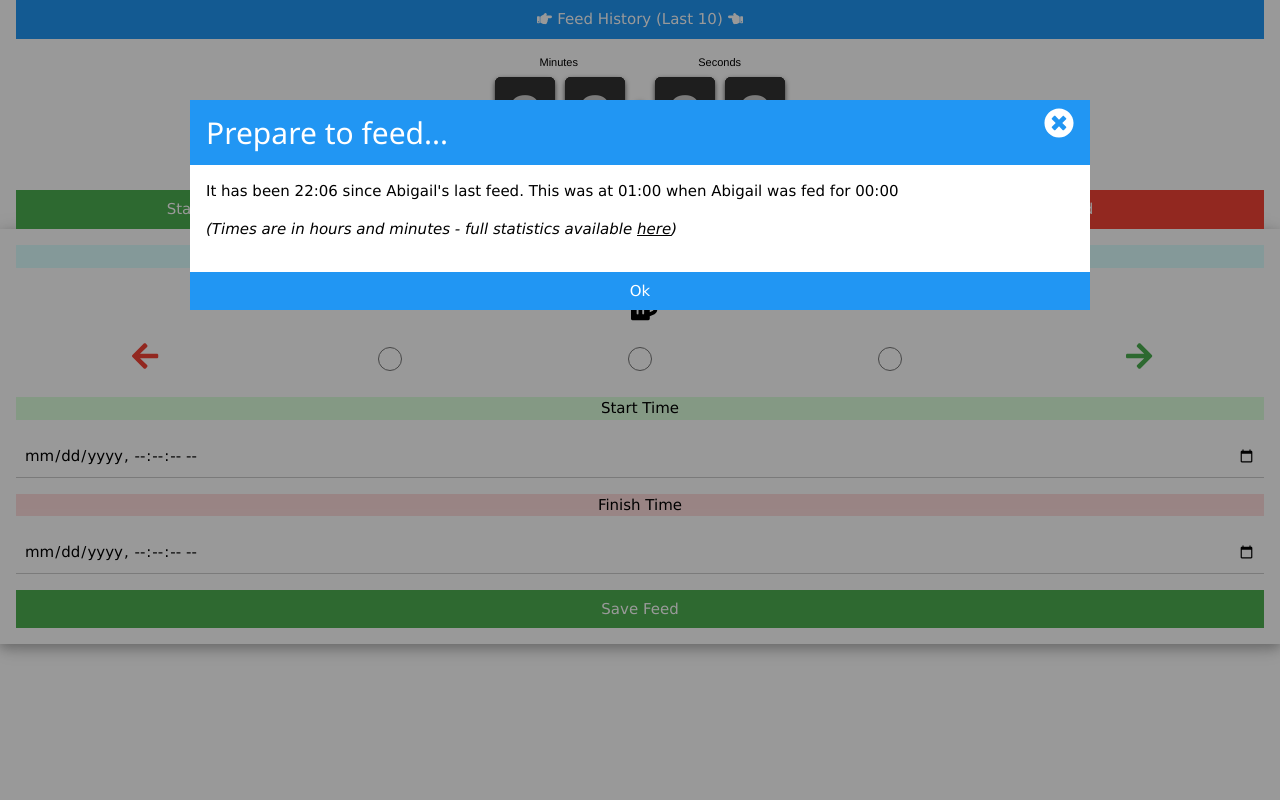
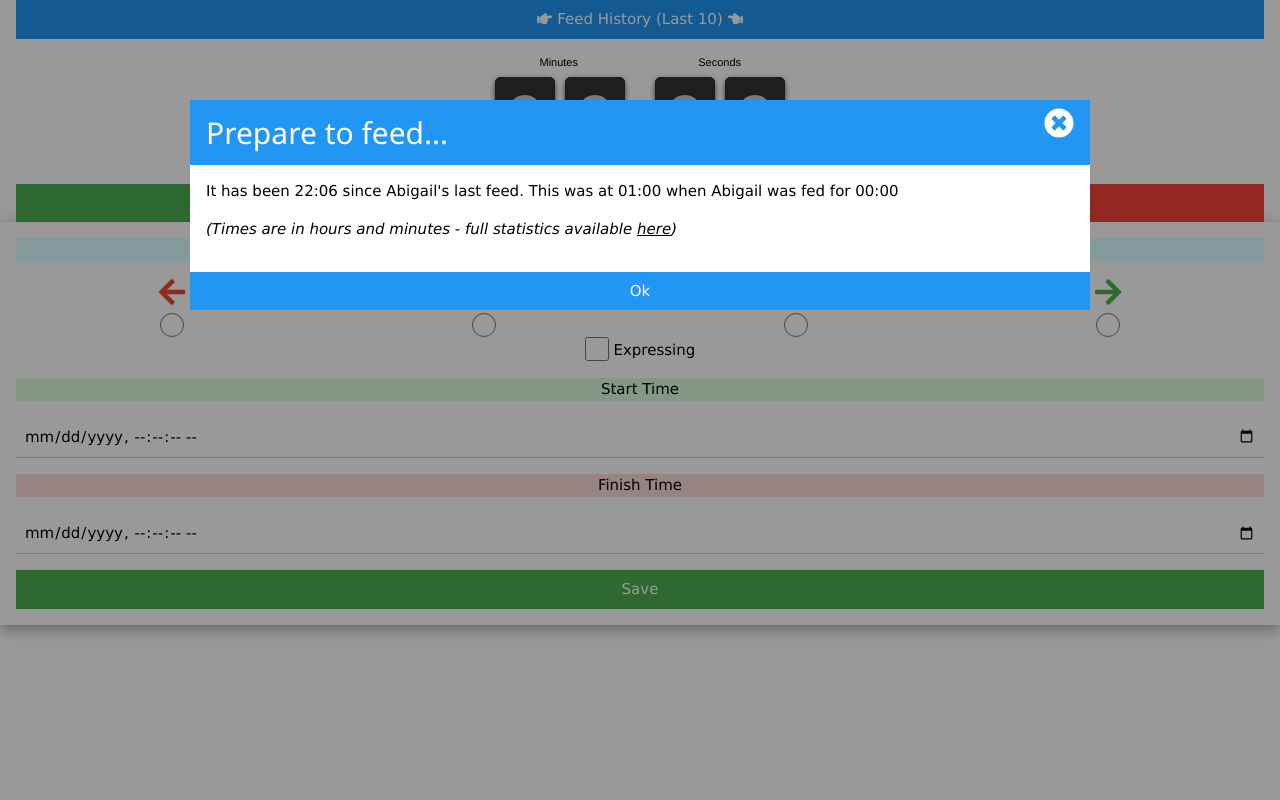
Before and after one commit to chssn/feeding, a PHP site: page / in a window 1280 px wide. Run offline with PHP 8.4, Linux system fonts and the light colour scheme; data that the repository does not hold is empty; a stand-in replaces the project's code that opens the database connection; some libraries are stand-ins or nearby versions.

Commit message:
UI changes to allow breast or formula milk and expressing

```diff
--- a/index.php
+++ b/index.php
@@ -1,4 +1,4 @@
-<?php
+<div<?php
 date_default_timezone_set("Europe/London");
 if (isset($_POST['finish'])) {
   require 'include/sql-connect.php';
@@ -114,22 +114,25 @@
     <div class="timer" style="display: inline-block; width: auto;"></div>
   </div>
   <div class="w3-container w3-center">
-    <button onclick="startFeed()" class="w3-button w3-green w3-third">Start Feed Now</button>
-    <button onclick="location.href='/feeding/'" class="w3-button w3-blue w3-third">Reset Page</button>
-    <button onclick="stopClock(); endUnix()" class="w3-button w3-red w3-third">Stop Feed</button>
+    <button onclick="startFeed()" class="w3-button w3-green w3-third">Start</button>
+    <button onclick="location.href='/feeding/'" class="w3-button w3-blue w3-third">Reset</button>
+    <button onclick="stopClock(); endUnix()" class="w3-button w3-red w3-third">Stop</button>
   </div>
   <form class="w3-container w3-card-4 w3-mobile" name="feed" id="feed" action="index.php" method="post">
-    <div class="w3-panel w3-pale-blue w3-center">Side</div>
-    <table class="w3-table w3-centered">
-      <tr><td colspan="5"><i class="fas fa-beer fa-2x"></i></td></tr>
-      <tr>
-        <td style="width:20%"><i class="fas fa-arrow-left fa-2x w3-text-red"></i></td>
-        <td style="width:20%"><input class="w3-radio" type="radio" name="side" value="1" onclick="fluidIntake('hide')" required></td>
-        <td style="width:20%"><input class="w3-radio" type="radio" name="side" value="2" onclick="fluidIntake('show')" required></td>
-        <td style="width:20%"><input class="w3-radio" type="radio" name="side" value="3" onclick="fluidIntake('hide')" required></td>
-        <td style="width:20%"><i class="fas fa-arrow-right fa-2x w3-text-green"></i></td>
-      </tr>
-    </table>
+  <div class="w3-panel w3-pale-blue w3-center">Side</div>
+    <div class="w3-row">
+      <div class="w3-quarter w3-center"><i class="fas fa-arrow-left fa-2x w3-text-red"></i></div>
+      <div class="w3-quarter w3-center"><i class="fas fa-beer fa-2x"></i></div>
+      <div class="w3-quarter w3-center"><i class="fas fa-female fa-2x"></i></div>
+      <div class="w3-quarter w3-center"><i class="fas fa-arrow-right fa-2x w3-text-green"></i></div>
+    </div>
+    <div class="w3-row">
+      <div class="w3-quarter w3-center"><input class="w3-radio" type="radio" id="side1" name="side" value="1" onclick="fluidIntake('hide')" required></div>
+      <div class="w3-quarter w3-center"><input class="w3-radio" type="radio" id="side2" name="side" value="2" onclick="fluidIntake('show')" required></div>
+      <div class="w3-quarter w3-center"><input class="w3-radio" type="radio" id="side4" name="side" value="4" onclick="fluidIntake('show')" required></div>
+      <div class="w3-quarter w3-center"><input class="w3-radio" type="radio" id="side3" name="side" value="3" onclick="fluidIntake('hide')" required></div>
+    </div>
+    <div class="w3-whole w3-center"><input class="w3-check" type="checkbox" name="express" id="express" onclick="checkExpress()"><label> Expressing</label></div>
     <div class="w3-panel w3-pale-green w3-center">Start Time</div>
     <input class="w3-input" type="datetime-local" step="1" name="start" id="start" onchange="startUnix()" required>
     <div class="w3-panel w3-pale-red w3-center">Finish Time</div>
@@ -140,9 +143,8 @@
       <div class="w3-panel w3-pale-blue w3-center">Bottle Feed Amount (ml)</div>
       <input class="w3-input" type="number" name="fluid" id="fluid" min="0" max="500" step="10">
     </div>
-    <input class="w3-button w3-block w3-green w3-section w3-padding" type="submit" value="Save Feed">
+    <input class="w3-button w3-block w3-green w3-section w3-padding" type="submit" value="Save">
   </form>
-  <div id="duration"></div>
   <script src="js/moment.js"></script>
   <script type="text/javascript">
   //section for timer
@@ -193,6 +195,24 @@
       document.getElementById('fluid').removeAttribute("required");
     }
   }
+  //checks if expressing has been checked which will modify the input sql query on submission
+  function checkExpress() {
+    var express = document.getElementById('express');
+    // If the checkbox is checked, display the output text
+    if (express.checked == true){
+      fluidIntake('show');
+      document.getElementById('side1').removeAttribute("required");
+      document.getElementById('side2').removeAttribute("required");
+      document.getElementById('side3').removeAttribute("required");
+      document.getElementById('side4').removeAttribute("required");
+    } else {
+      fluidIntake('hide');
+      document.getElementById('side1').setAttribute("required", true);
+      document.getElementById('side2').setAttribute("required", true);
+      document.getElementById('side3').setAttribute("required", true);
+      document.getElementById('side4').setAttribute("required", true);
+    }
+  }
   //function for accordion button
   function myFunction(id) {
     var x = document.getElementById(id);
```
